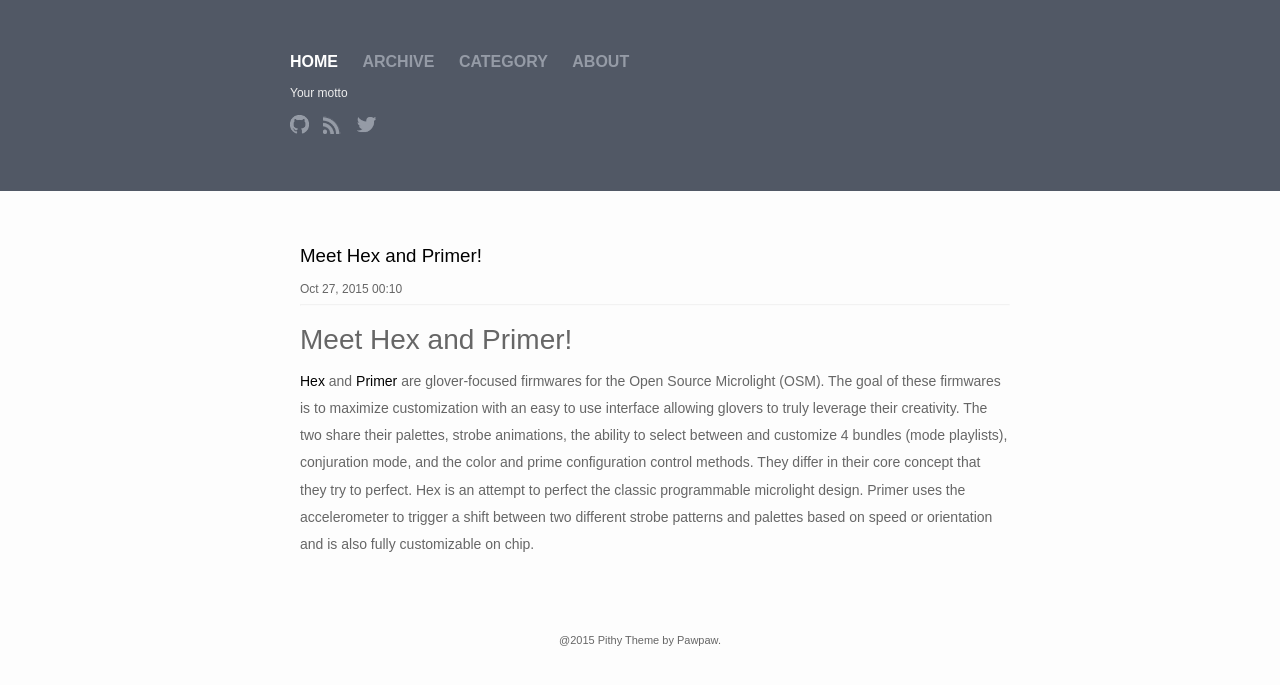
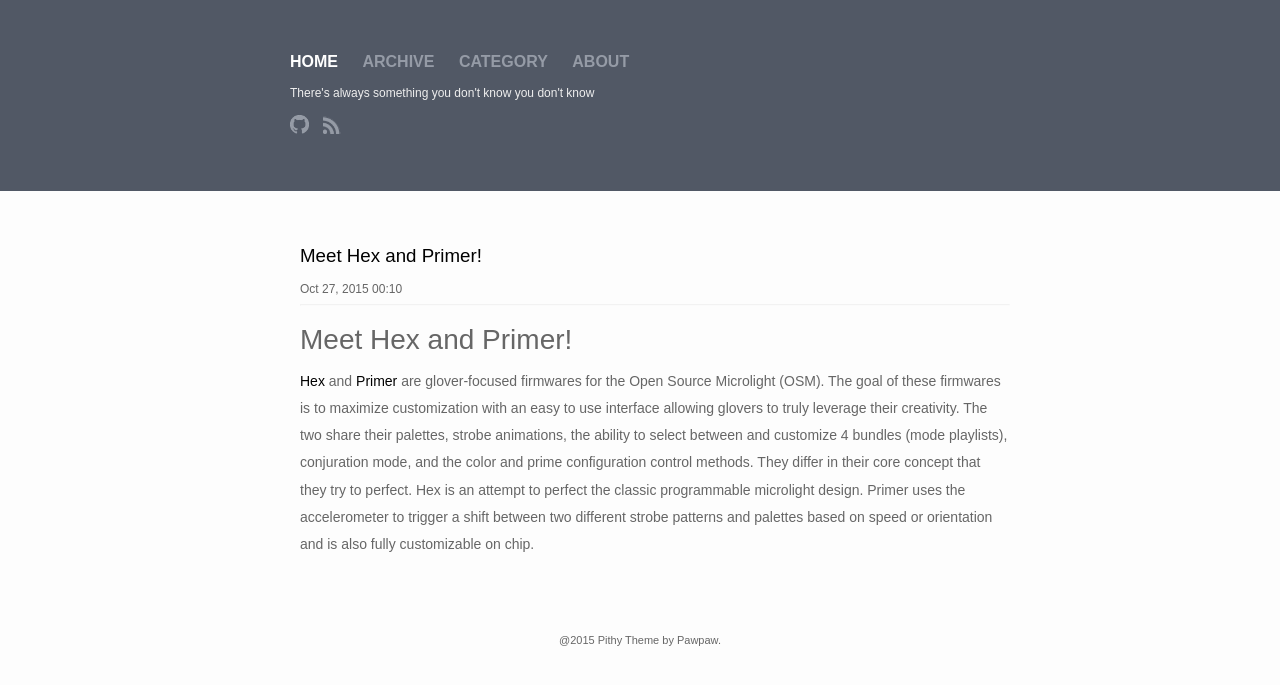
Before and after one commit to iterati/iterati.github.io, a Jekyll site: the page built from index.html, in a window 1280 px wide. Shown: the top 685 px of the page. Built offline with Jekyll 4.4.1, drawn with Linux system fonts in a browser that asks for light colours.

Commit message:
Removed twitter

```diff
--- a/_config.yml
+++ b/_config.yml
@@ -1,15 +1,12 @@
 # Site settings
-title: Your awesome title
-motto: Your motto
-email: your-email@domain.com
+title: Iterati's Illuminati
+motto: There's always something you don't know you don't know
+email: john (dot) jj (dot) miller (at) gmail (dot) com
 description: > # this means to ignore newlines until "baseurl:"
-  Write an awesome description for your new site here. You can edit this
-  line in _config.yml. It will appear in your document head meta (for
-  Google search results) and in your feed.xml site description.
+  Iterati's projects and thoughts. Information on OSM firmwares and development.
 baseurl: "" # the subpath of your site, e.g. /blog/
-url: "http://yourdomain.com" # the base hostname & protocol for your site
-twitter_username: jekyllrb
-github_username:  jekyll
+url: "http://iterati.github.io" # the base hostname & protocol for your site
+github_username:  iterati
 
 # Build settings
 markdown: kramdown
--- a/_includes/header.html
+++ b/_includes/header.html
@@ -58,11 +58,6 @@
 					<img width="19px" height="19px" src="/images/rss.png"/>
 				</a>
 			</li>
-			<li>
-				<a href="https://twitter.com/{{ site.twitter_username }}" title="Twitter">
-					<img width="19px" height="19px" src="/images/twitter.png"/>
-				</a>
-			</li>
 		</ul>
 	</div>
 </header>
```
